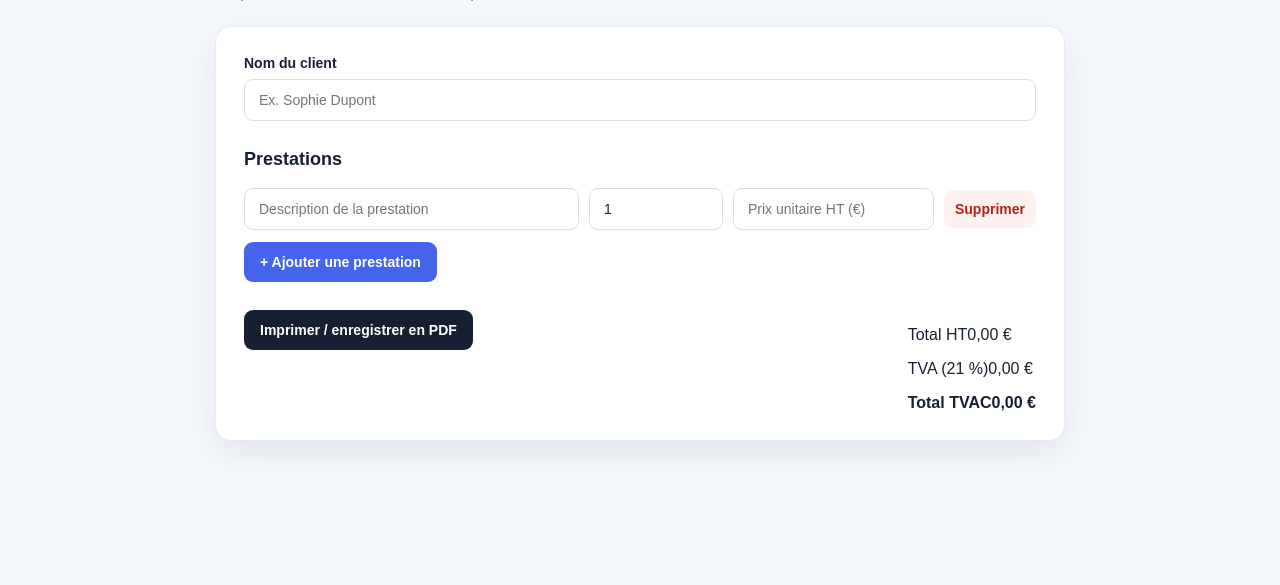
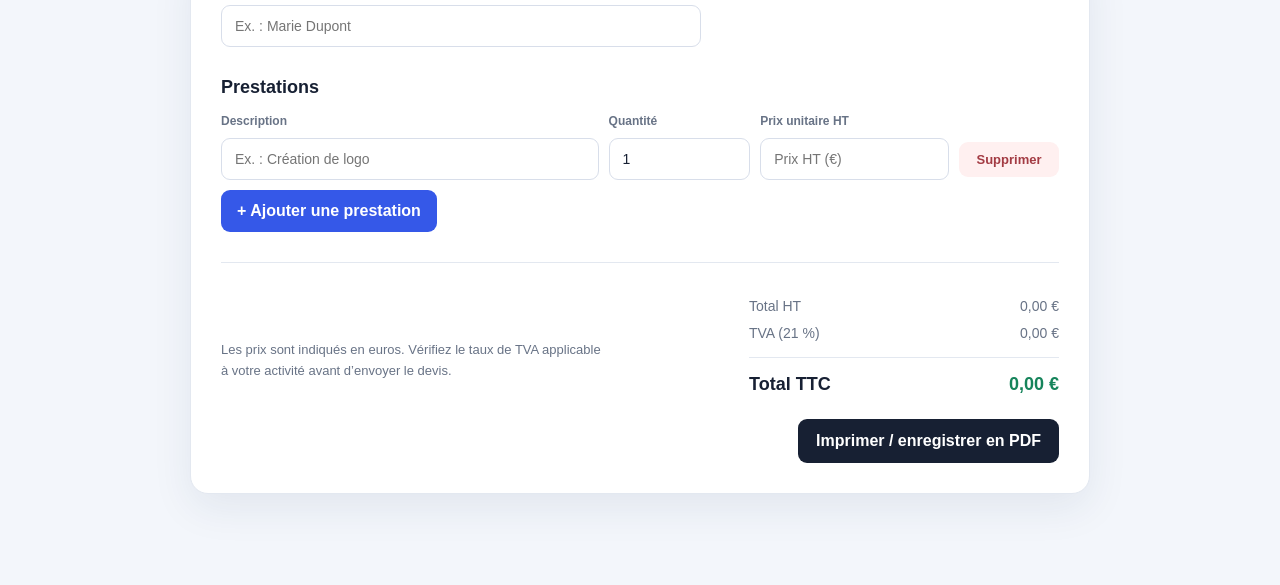
Before and after one commit to ahmedaket/devis-travaux, a plain HTML site: page index.html in a window 1280 px wide. Shown: the part 215-800 px from the top of the page. Drawn offline with Linux system fonts and the light colour scheme.

Commit message:
Update index.html

```diff
--- a/index.html
+++ b/index.html
@@ -6,20 +6,30 @@
   <title>Créer un devis</title>
 
   <style>
+    :root {
+      --bleu: #3558e8;
+      --bleu-fonce: #263fc2;
+      --texte: #172033;
+      --secondaire: #687386;
+      --fond: #f3f6fb;
+      --bordure: #e3e8f0;
+      --vert: #16845b;
+    }
+
     * {
       box-sizing: border-box;
     }
 
     body {
       margin: 0;
-      padding: 40px 20px;
-      font-family: Arial, sans-serif;
-      color: #172033;
-      background: #f4f7fb;
+      padding: 42px 20px;
+      background: var(--fond);
+      color: var(--texte);
+      font-family: Arial, Helvetica, sans-serif;
     }
 
     .conteneur {
-      max-width: 850px;
+      max-width: 900px;
       margin: 0 auto;
     }
 
@@ -27,213 +37,232 @@
       margin-bottom: 24px;
     }
 
-    .logo {
-      color: #4563eb;
-      font-size: 14px;
-      font-weight: bold;
+    .marque {
+      color: var(--bleu);
+      font-size: 13px;
+      font-weight: 700;
+      letter-spacing: 1.5px;
       text-transform: uppercase;
-      letter-spacing: 1px;
     }
 
     h1 {
-      margin: 10px 0 6px;
-      font-size: 32px;
+      margin: 10px 0 7px;
+      font-size: clamp(28px, 5vw, 38px);
+      letter-spacing: -1px;
     }
 
     .sous-titre {
       margin: 0;
-      color: #687386;
+      color: var(--secondaire);
+      line-height: 1.5;
     }
 
     .carte {
-      padding: 28px;
-      background: white;
-      border: 1px solid #e5eaf2;
-      border-radius: 16px;
-      box-shadow: 0 12px 35px rgba(30, 50, 90, 0.08);
+      padding: 30px;
+      background: #fff;
+      border: 1px solid var(--bordure);
+      border-radius: 18px;
+      box-shadow: 0 14px 40px rgba(29, 47, 87, 0.08);
+    }
+
+    .section {
+      margin-bottom: 30px;
     }
 
     h2 {
-      margin: 0 0 18px;
+      margin: 0 0 16px;
       font-size: 18px;
-    }
-
-    .champ-client {
-      margin-bottom: 28px;
     }
 
     label {
       display: block;
       margin-bottom: 8px;
       font-size: 14px;
-      font-weight: bold;
+      font-weight: 700;
     }
 
     input {
       width: 100%;
       min-width: 0;
-      padding: 12px 14px;
-      color: #172033;
-      background: white;
+      padding: 12px 13px;
       border: 1px solid #d8deea;
       border-radius: 9px;
+      color: var(--texte);
+      background: #fff;
+      font: inherit;
       font-size: 14px;
     }
 
     input:focus {
-      outline: 3px solid #e3e8ff;
-      border-color: #4563eb;
+      outline: 3px solid #e7ebff;
+      border-color: var(--bleu);
+    }
+
+    .client {
+      max-width: 480px;
+    }
+
+    .entetes-lignes,
+    .ligne {
+      display: grid;
+      grid-template-columns: minmax(180px, 2fr) minmax(90px, 0.75fr) minmax(150px, 1fr) 100px;
+      gap: 10px;
+      align-items: center;
+    }
+
+    .entetes-lignes {
+      margin-bottom: 8px;
+      color: var(--secondaire);
+      font-size: 12px;
+      font-weight: 700;
     }
 
     .ligne {
-      display: grid;
-      grid-template-columns: 2fr 0.8fr 1.2fr auto;
-      gap: 10px;
-      margin-bottom: 12px;
-      align-items: center;
+      margin: 10px 0;
+    }
+
+    .entetes-lignes span:nth-child(2),
+    .entetes-lignes span:nth-child(3) {
+      text-align: left;
     }
 
     button {
-      padding: 12px 16px;
       border: 0;
       border-radius: 9px;
-      font-size: 14px;
-      font-weight: bold;
       cursor: pointer;
+      font: inherit;
+      font-weight: 700;
+      transition: background 0.15s ease, transform 0.15s ease;
     }
 
     button:hover {
-      filter: brightness(0.96);
+      transform: translateY(-1px);
     }
 
     .ajouter {
-      color: white;
-      background: #4563eb;
+      padding: 12px 16px;
+      color: #fff;
+      background: var(--bleu);
+    }
+
+    .ajouter:hover {
+      background: var(--bleu-fonce);
     }
 
     .supprimer {
-      padding: 11px;
-      color: #b42318;
-      background: #fff1f0;
+      padding: 10px 8px;
+      color: #a33b43;
+      background: #fff0f0;
+      font-size: 13px;
+    }
+
+    .supprimer:hover {
+      background: #ffe1e1;
     }
 
     .bas {
       display: flex;
       justify-content: space-between;
-      align-items: flex-start;
+      align-items: flex-end;
+      gap: 30px;
+      padding-top: 24px;
+      border-top: 1px solid var(--bordure);
+    }
+
+    .note {
+      max-width: 380px;
+      color: var(--secondaire);
+      font-size: 13px;
+      line-height: 1.6;
+    }
+
+    .totaux {
+      width: min(100%, 310px);
+      flex-shrink: 0;
+    }
+
+    .total-ligne {
+      display: flex;
+      justify-content: space-between;
       gap: 20px;
-      margin-top: 28px;
+      margin: 11px 0;
+      color: var(--secondaire);
+      font-size: 14px;
+    }
+
+    .total-final {
+      display: flex;
+      justify-content: space-between;
+      gap: 20px;
+      margin-top: 16px;
+      padding-top: 16px;
+      border-top: 1px solid var(--bordure);
+      color: var(--texte);
+      font-size: 18px;
+      font-weight: 700;
+    }
+
+    .total-final span:last-child {
+      color: var(--vert);
+    }
+
+    .actions {
+      display: flex;
+      justify-content: flex-end;
+      margin-top: 24px;
     }
 
     .imprimer {
-      color: white;
-      background: #172033;
+      padding: 13px 18px;
+      color: #fff;
+      background: var(--texte);
     }
 
-    .total { .total {
-  width: 280px;
-}
-
-.total p,
-.total strong {
-  display: flex;
-  justify-content: space-between;
-  gap: 20px;
-  margin: 10px 0;
-}
-
-.total strong {
-  padding-top: 14px;
-  border-top: 1px solid #e5eaf2;
-  font-size: 18px;
-}
-
-@media (max-width: 650px) {
-  body {
-    padding: 24px 14px;
-  }
-
-  .carte {
-    padding: 20px;
-  }
-
-  .ligne {
-    grid-template-columns: 1fr 1fr;
-  }
-
-  .bas {
-    flex-direction: column-reverse;
-  }
-
-  .total {
-    width: 100%;
-  }
-}
-
-@media print {
-  body {
-    padding: 0;
-    background: white;
-  }
-
-  .carte {
-    box-shadow: none;
-  }
-
-  .ajouter,
-  .supprimer,
-  .imprimer {
-    display: none;
-  }
-}
-</style>      min-width: 240px;
-      padding: 18px;
-      background: #f7f8fc;
-      border-radius: 12px;
-    }
-
-    .total p {
-      display: flex;
-      justify-content: space-between;
-      margin: 0 0 12px;
-      color: #687386;
-      font-size: 14px;
-    }
-
-    .total strong {
-      display: flex;
-      justify-content: space-between;
-      padding-top: 12px;
-      border-top: 1px solid #dfe4ee;
-      font-size: 17px;
+    .imprimer:hover {
+      background: #303d56;
     }
 
     @media (max-width: 650px) {
       body {
-        padding: 24px 14px;
+        padding: 24px 12px;
       }
 
       .carte {
         padding: 20px 16px;
       }
 
-      h1 {
-        font-size: 27px;
+      .entetes-lignes {
+        display: none;
       }
 
       .ligne {
         grid-template-columns: 1fr 1fr;
+        gap: 9px;
+        padding: 12px;
+        border: 1px solid var(--bordure);
+        border-radius: 12px;
       }
 
       .ligne input:first-child {
         grid-column: 1 / -1;
       }
 
-      .bas {
-        flex-direction: column;
+      .supprimer {
+        grid-column: 1 / -1;
       }
 
-      .total {
+      .bas {
+        flex-direction: column-reverse;
+        align-items: stretch;
+        gap: 12px;
+      }
+
+      .totaux {
+        width: 100%;
+      }
+
+      .actions,
+      .imprimer {
         width: 100%;
       }
     }
@@ -241,18 +270,27 @@
     @media print {
       body {
         padding: 0;
-        background: white;
+        background: #fff;
+      }
+
+      .conteneur {
+        max-width: none;
       }
 
       .carte {
+        padding: 0;
         border: 0;
         box-shadow: none;
       }
 
       .ajouter,
       .supprimer,
-      .imprimer {
-        display: none;
+      .actions {
+        display: none !important;
+      }
+
+      input {
+        border-color: #ddd;
       }
     }
   </style>
@@ -261,70 +299,112 @@
 <body>
   <main class="conteneur">
     <header class="entete">
-      <div class="logo">Mon outil de devis</div>
+      <div class="marque">Votre activité</div>
       <h1>Créer un devis</h1>
-      <p class="sous-titre">Préparez facilement une estimation pour votre client.</p>
+      <p class="sous-titre">
+        Ajoutez vos prestations et le montant du devis se calcule automatiquement.
+      </p>
     </header>
 
     <section class="carte">
-      <div class="champ-client">
+      <div class="section client">
         <label for="client">Nom du client</label>
-        <input id="client" placeholder="Ex. Sophie Dupont">
+        <input id="client" type="text" placeholder="Ex. : Marie Dupont">
       </div>
 
-      <h2>Prestations</h2>
-      <div id="lignes"></div>
+      <div class="section">
+        <h2>Prestations</h2>
 
-      <button class="ajouter" onclick="ajouterLigne()">
-        + Ajouter une prestation
-      </button>
+        <div class="entetes-lignes" aria-hidden="true">
+          <span>Description</span>
+          <span>Quantité</span>
+          <span>Prix unitaire HT</span>
+          <span></span>
+        </div>
+
+        <div id="lignes"></div>
+
+        <button class="ajouter" type="button" onclick="ajouterLigne()">
+          + Ajouter une prestation
+        </button>
+      </div>
 
       <div class="bas">
-        <button class="imprimer" onclick="window.print()">
+        <p class="note">
+          Les prix sont indiqués en euros. Vérifiez le taux de TVA applicable
+          à votre activité avant d’envoyer le devis.
+        </p>
+
+        <div class="totaux">
+          <div class="total-ligne">
+            <span>Total HT</span>
+            <span><span id="ht">0,00</span> €</span>
+          </div>
+
+          <div class="total-ligne">
+            <span>TVA (<span id="taux-affiche">21</span> %)</span>
+            <span><span id="tva">0,00</span> €</span>
+          </div>
+
+          <div class="total-final">
+            <span>Total TTC</span>
+            <span><span id="ttc">0,00</span> €</span>
+          </div>
+        </div>
+      </div>
+
+      <div class="actions">
+        <button class="imprimer" type="button" onclick="window.print()">
           Imprimer / enregistrer en PDF
         </button>
-
-        <div class="total">
-          <p><span>Total HT</span><span><span id="ht">0,00</span> €</span></p>
-          <p><span>TVA (21 %)</span><span><span id="tva">0,00</span> €</span></p>
-          <strong><span>Total TVAC</span><span><span id="ttc">0,00</span> €</span></strong>
-        </div>
       </div>
     </section>
   </main>
 
   <script>
+    const TAUX_TVA = 0.21;
+
+    function formaterMontant(montant) {
+      return montant.toFixed(2).replace(".", ",");
+    }
+
     function ajouterLigne() {
       const ligne = document.createElement("div");
       ligne.className = "ligne";
 
       ligne.innerHTML = `
-        <input aria-label="Description" placeholder="Description de la prestation">
-        <input aria-label="Quantité" type="number" min="0" placeholder="Quantité" value="1" oninput="calculer()">
-        <input aria-label="Prix unitaire hors taxe" type="number" min="0" step="0.01" placeholder="Prix unitaire HT (€)" oninput="calculer()">
-        <button class="supprimer" onclick="this.parentElement.remove(); calculer()">Supprimer</button>
+        <input type="text" aria-label="Description de la prestation"
+          placeholder="Ex. : Création de logo">
+        <input type="number" min="0" step="1" value="1"
+          aria-label="Quantité" placeholder="Quantité" oninput="calculer()">
+        <input type="number" min="0" step="0.01"
+          aria-label="Prix unitaire hors taxe" placeholder="Prix HT (€)" oninput="calculer()">
+        <button class="supprimer" type="button"
+          onclick="this.closest('.ligne').remove(); calculer()">
+          Supprimer
+        </button>
       `;
 
       document.getElementById("lignes").appendChild(ligne);
+      calculer();
     }
 
     function calculer() {
-      let total = 0;
+      let totalHT = 0;
 
-      document.querySelectorAll(".ligne").forEach(ligne => {
+      document.querySelectorAll(".ligne").forEach(function(ligne) {
         const quantite = Number(ligne.children[1].value) || 0;
-        const prix = Number(ligne.children[2].value) || 0;
-        total += quantite * prix;
+        const prixUnitaire = Number(ligne.children[2].value) || 0;
+        totalHT += quantite * prixUnitaire;
       });
 
-      document.getElementById("ht").textContent =
-        total.toFixed(2).replace(".", ",");
+      const montantTVA = totalHT * TAUX_TVA;
+      const totalTTC = totalHT + montantTVA;
 
-      document.getElementById("tva").textContent =
-        (total * 0.21).toFixed(2).replace(".", ",");
-
-      document.getElementById("ttc").textContent =
-        (total * 1.21).toFixed(2).replace(".", ",");
+      document.getElementById("ht").textContent = formaterMontant(totalHT);
+      document.getElementById("tva").textContent = formaterMontant(montantTVA);
+      document.getElementById("ttc").textContent = formaterMontant(totalTTC);
+      document.getElementById("taux-affiche").textContent = String(TAUX_TVA * 100);
     }
 
     ajouterLigne();
```
